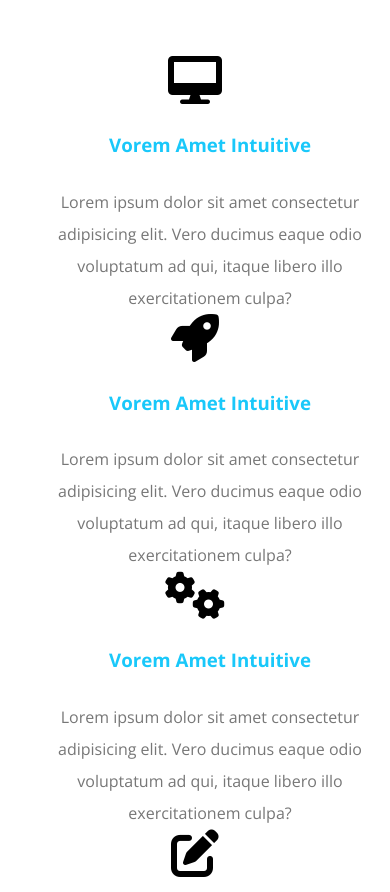
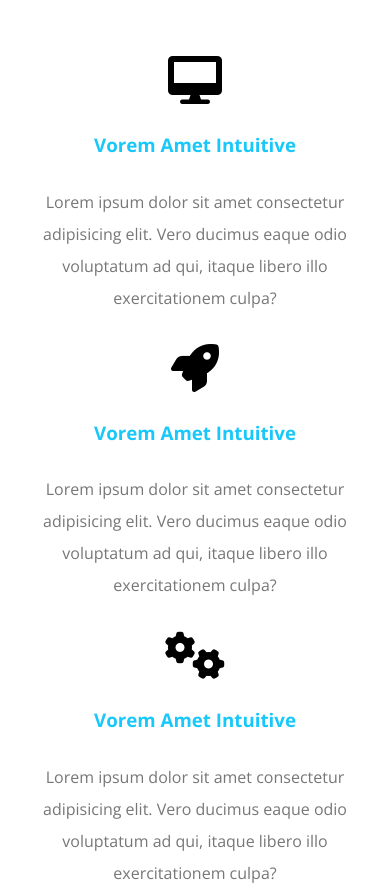
Before and after one commit to nourbakleh1/project-4, a plain HTML site: page index.html in a window 390 px wide. Shown: the part 1200-2092 px from the top of the page. Drawn offline with nearby package versions, Linux system fonts and the light colour scheme.

Commit message:
change margin

```diff
--- a/css/style.css
+++ b/css/style.css
@@ -396,8 +396,11 @@ header nav ul li a:hover{
         flex-direction: column;
         text-align: center;
     }
+    .services .items .text{
+        margin-left: 0;
+    }
     .services .text p{
-        margin-bottom: 0px;
+        margin-bottom: 30px;
 
     }
     .services .icon{
```
